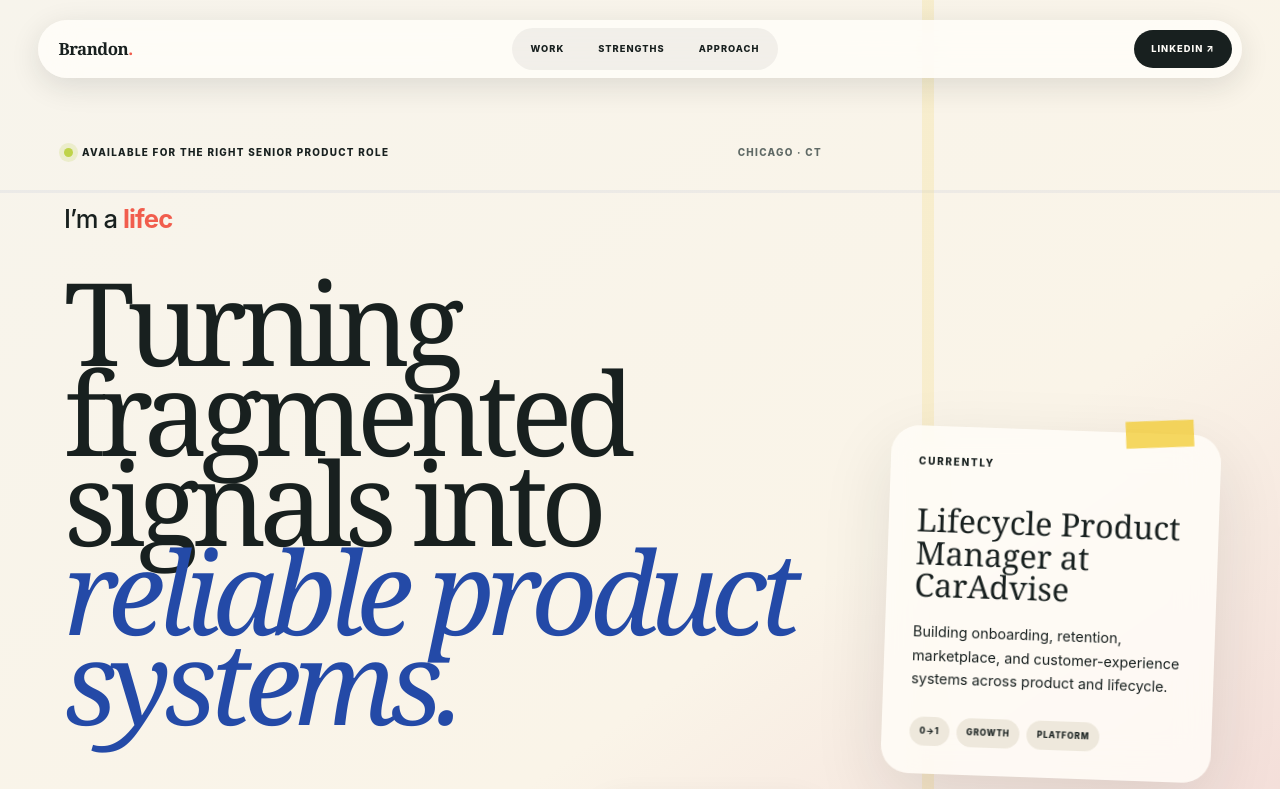
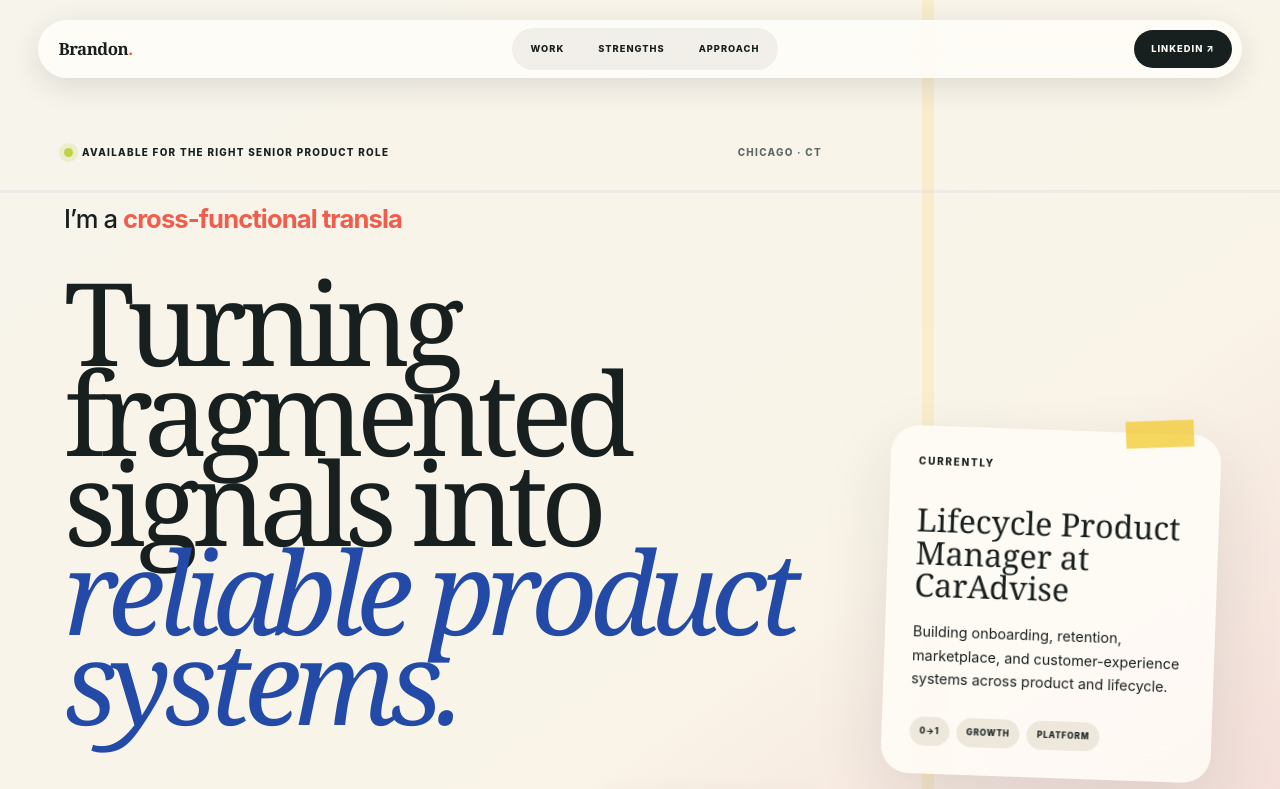
Before and after one commit to brandonlocke/product-systems-portfolio, a Next.js app: page / in a window 1280 px wide. Shown: the top 789 px of the page. Built offline with nearby package versions, Linux system fonts and the light colour scheme.

Commit message:
Update typed identity treatment

```diff
--- a/app/components/TypedIdentity.tsx
+++ b/app/components/TypedIdentity.tsx
@@ -3,21 +3,20 @@
 import { useEffect, useState } from "react";
 
 const identities = [
-  "consumer product manager",
-  "lifecycle strategist",
-  "journey architect",
-  "systems thinker",
+  "lifecycle product manager",
+  "growth strategist",
+  "cross-functional translator",
+  "systems-minded operator",
 ];
 
 export default function TypedIdentity() {
   const [phraseIndex, setPhraseIndex] = useState(0);
-  const [characterIndex, setCharacterIndex] = useState(0);
+  const [characterIndex, setCharacterIndex] = useState(identities[0].length);
   const [deleting, setDeleting] = useState(false);
   const phrase = identities[phraseIndex];
 
   useEffect(() => {
     if (window.matchMedia("(prefers-reduced-motion: reduce)").matches) {
-      setCharacterIndex(phrase.length);
       return;
     }
 
```
